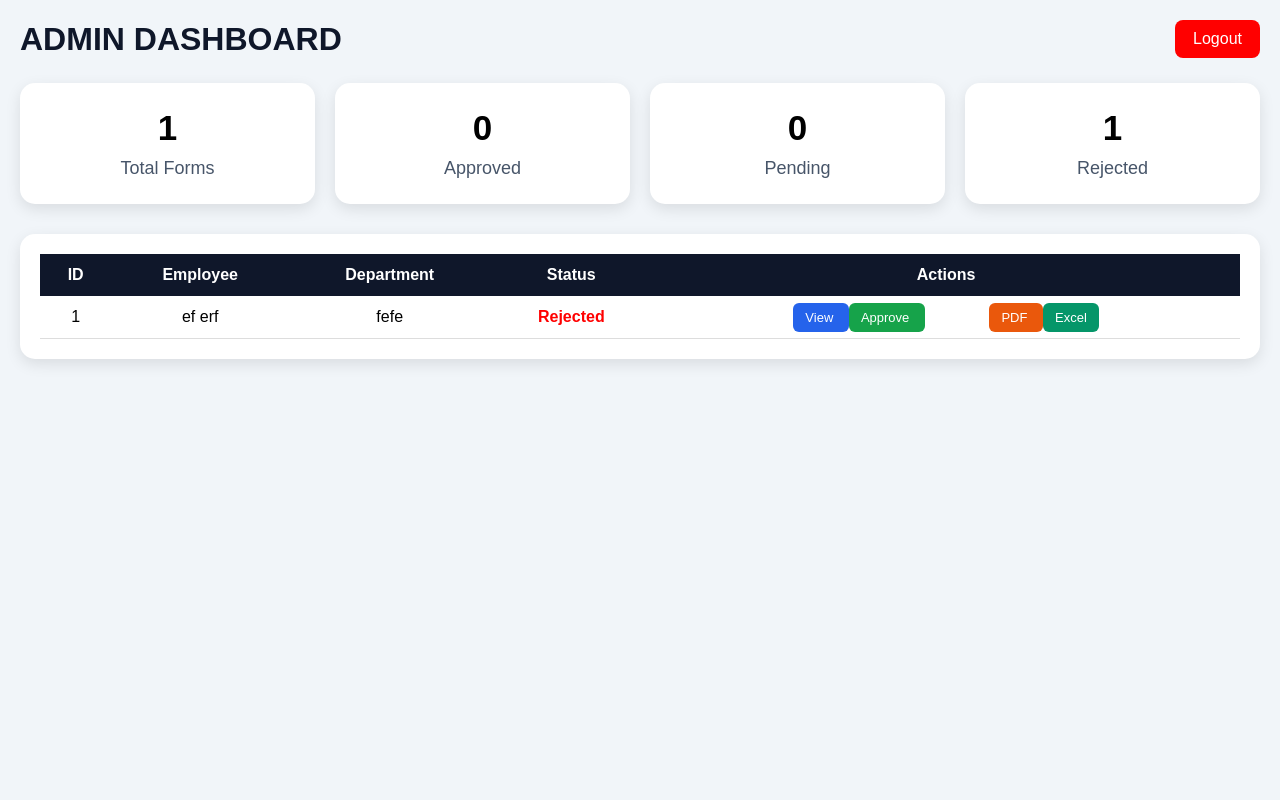
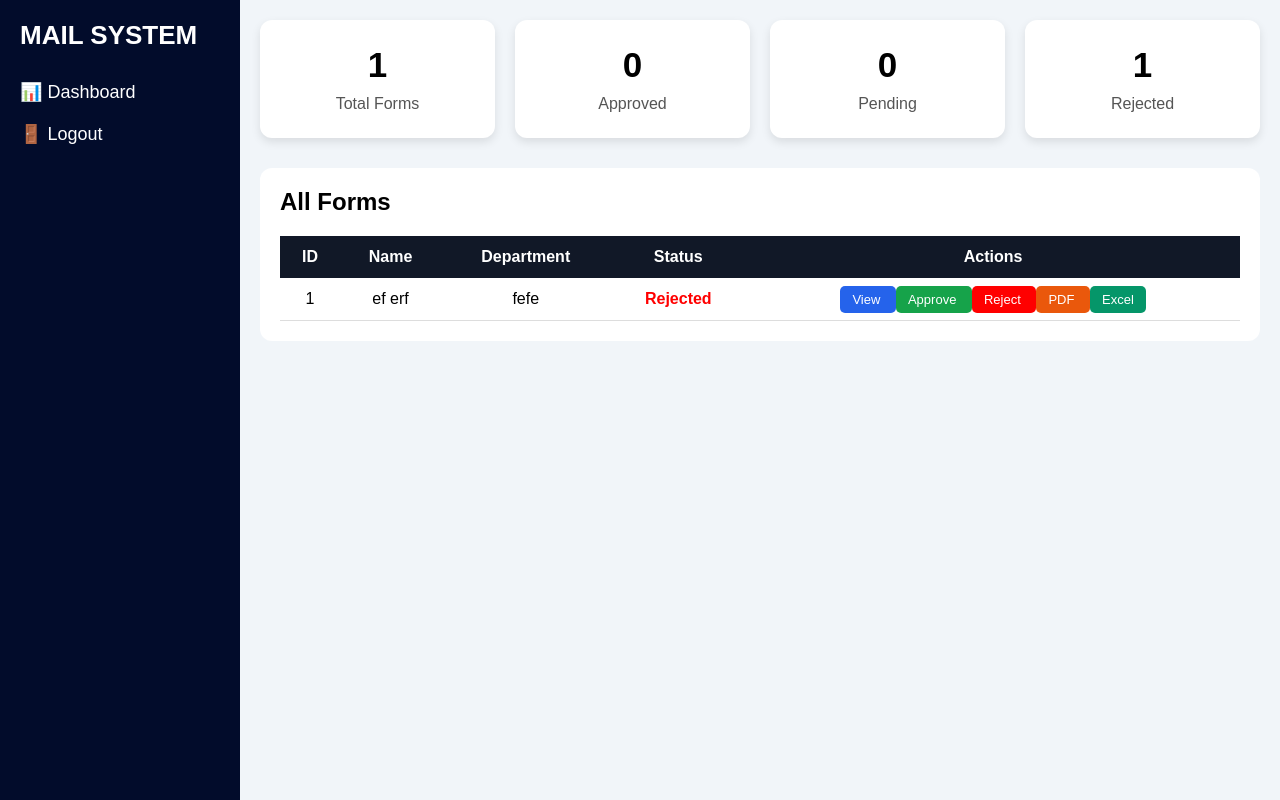
Before and after one commit to ahmadsaheem98-del/user_mail, a Flask app: page /admin in a window 1280 px wide. Run offline with Flask 3, Linux system fonts and the light colour scheme; a user stored in the database is signed in; data comes from the database, SQL or seed files in the repository.

Commit message:
render update

```diff
--- a/templates/admin_dashboard.html
+++ b/templates/admin_dashboard.html
@@ -1,10 +1,8 @@
 <!DOCTYPE html>
 <html lang="en">
-
 <head>
 
 <meta charset="UTF-8">
-
 <meta name="viewport" content="width=device-width, initial-scale=1.0">
 
 <title>Admin Dashboard</title>
@@ -20,27 +18,40 @@
 
 body{
     background:#f1f5f9;
+    display:flex;
+}
+
+/* SIDEBAR */
+
+.sidebar{
+    width:240px;
+    min-height:100vh;
+    background:#020c2b;
+    color:white;
     padding:20px;
 }
 
-.header{
-    display:flex;
-    justify-content:space-between;
-    align-items:center;
-    margin-bottom:25px;
+.sidebar h2{
+    margin-bottom:30px;
+    font-size:26px;
 }
 
-.header h1{
-    color:#0f172a;
+.sidebar a{
+    display:block;
+    color:white;
+    text-decoration:none;
+    margin-bottom:20px;
+    font-size:18px;
 }
 
-.logout{
-    background:red;
-    color:white;
-    padding:10px 18px;
-    text-decoration:none;
-    border-radius:8px;
+/* MAIN */
+
+.main{
+    flex:1;
+    padding:20px;
 }
+
+/* CARDS */
 
 .cards{
     display:grid;
@@ -52,35 +63,37 @@ body{
 .card{
     background:white;
     padding:25px;
-    border-radius:15px;
-    box-shadow:0 5px 15px rgba(0,0,0,0.1);
+    border-radius:12px;
+    box-shadow:0 4px 10px rgba(0,0,0,0.1);
     text-align:center;
 }
 
-.card h2{
+.card h1{
     font-size:35px;
     margin-bottom:10px;
 }
 
 .card p{
-    font-size:18px;
-    color:#475569;
+    color:#555;
 }
+
+/* TABLE */
 
 .table-box{
     background:white;
     padding:20px;
-    border-radius:15px;
-    box-shadow:0 5px 15px rgba(0,0,0,0.1);
+    border-radius:12px;
+    overflow-x:auto;
 }
 
 table{
     width:100%;
     border-collapse:collapse;
+    min-width:700px;
 }
 
 table th{
-    background:#0f172a;
+    background:#111827;
     color:white;
     padding:12px;
 }
@@ -91,11 +104,13 @@ table td{
     text-align:center;
 }
 
-.action-btn{
-    padding:7px 12px;
+/* BUTTONS */
+
+.btn{
+    padding:6px 12px;
+    text-decoration:none;
     color:white;
-    text-decoration:none;
-    border-radius:6px;
+    border-radius:5px;
     font-size:13px;
 }
 
@@ -107,7 +122,11 @@ table td{
     background:#16a34a;
 }
 
-.pdf{
+.reject{
+    background:red;
+}
+
+.download{
     background:#ea580c;
 }
 
@@ -115,30 +134,50 @@ table td{
     background:#059669;
 }
 
-.status{
+/* STATUS */
+
+.pending{
+    color:orange;
     font-weight:bold;
 }
 
-.pending{
-    color:#f59e0b;
-}
-
-.approved-status{
-    color:#16a34a;
+.approved{
+    color:green;
+    font-weight:bold;
 }
 
 .rejected{
     color:red;
+    font-weight:bold;
 }
 
+/* MOBILE */
+
 @media(max-width:900px){
+
+body{
+    flex-direction:column;
+}
+
+.sidebar{
+    width:100%;
+    min-height:auto;
+}
 
 .cards{
     grid-template-columns:repeat(2,1fr);
 }
 
-table{
-    font-size:12px;
+}
+
+@media(max-width:600px){
+
+.cards{
+    grid-template-columns:1fr;
+}
+
+.card h1{
+    font-size:28px;
 }
 
 }
@@ -149,66 +188,60 @@ table{
 
 <body>
 
-<div class="header">
+<!-- SIDEBAR -->
 
-    <h1>ADMIN DASHBOARD</h1>
+<div class="sidebar">
 
-    <a href="/logout" class="logout">
-        Logout
-    </a>
+    <h2>MAIL SYSTEM</h2>
+
+    <a href="/admin">📊 Dashboard</a>
+
+    <a href="/logout">🚪 Logout</a>
 
 </div>
+
+<!-- MAIN -->
+
+<div class="main">
 
     <div class="cards">
 
         <div class="card">
-
-        <h2>{{ total_forms }}</h2>
-
+            <h1>{{ total_forms }}</h1>
             <p>Total Forms</p>
-
         </div>
 
         <div class="card">
-
-        <h2>{{ approved_forms }}</h2>
-
+            <h1>{{ approved_forms }}</h1>
             <p>Approved</p>
-
         </div>
 
         <div class="card">
-
-        <h2>{{ pending_forms }}</h2>
-
+            <h1>{{ pending_forms }}</h1>
             <p>Pending</p>
-
         </div>
 
         <div class="card">
-
-        <h2>{{ rejected_forms }}</h2>
-
+            <h1>{{ rejected_forms }}</h1>
             <p>Rejected</p>
-
         </div>
 
     </div>
 
     <div class="table-box">
 
+        <h2 style="margin-bottom:20px;">
+            All Forms
+        </h2>
+
         <table>
 
             <tr>
 
                 <th>ID</th>
-
-<th>Employee</th>
-
+                <th>Name</th>
                 <th>Department</th>
-
                 <th>Status</th>
-
                 <th>Actions</th>
 
             </tr>
@@ -219,15 +252,18 @@ table{
 
                 <td>{{ form.id }}</td>
 
-<td>{{ form.first_name }} {{ form.last_name }}</td>
+                <td>
+                    {{ form.first_name }}
+                    {{ form.last_name }}
+                </td>
 
                 <td>{{ form.department }}</td>
 
-<td class="status">
+                <td>
 
                     {% if form.status == 'Approved' %}
 
-        <span class="approved-status">
+                        <span class="approved">
                             Approved
                         </span>
 
@@ -250,41 +286,32 @@ table{
                 <td>
 
                     <a href="/view/{{ form.id }}"
-class="action-btn view">
-
+                    class="btn view">
                     View
-
                     </a>
 
                     <a href="/approve/{{ form.id }}"
-class="action-btn approve">
-
+                    class="btn approve">
                     Approve
-
                     </a>
 
                     <a href="/reject/{{ form.id }}"
-class="action-btn reject">
-
+                    class="btn reject">
                     Reject
-
                     </a>
 
                     <a href="/download/{{ form.id }}"
-class="action-btn pdf">
-
+                    class="btn download">
                     PDF
-
                     </a>
 
                     <a href="/export_excel/{{ form.id }}"
-class="action-btn excel">
-
+                    class="btn excel">
                     Excel
-
                     </a>
 
                 </td>
+
             </tr>
 
             {% endfor %}
@@ -293,6 +320,7 @@ Excel
 
     </div>
 
+</div>
+
 </body>
-
 </html>
```
Lines whose indentation alone changed are shown as unchanged.
